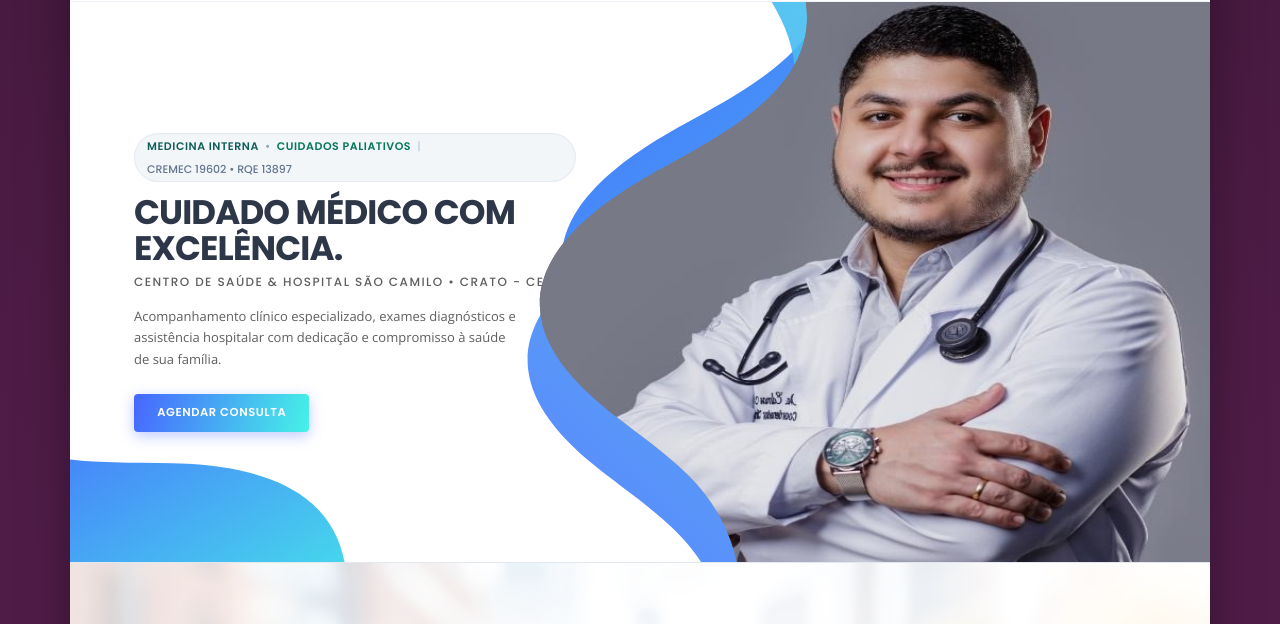
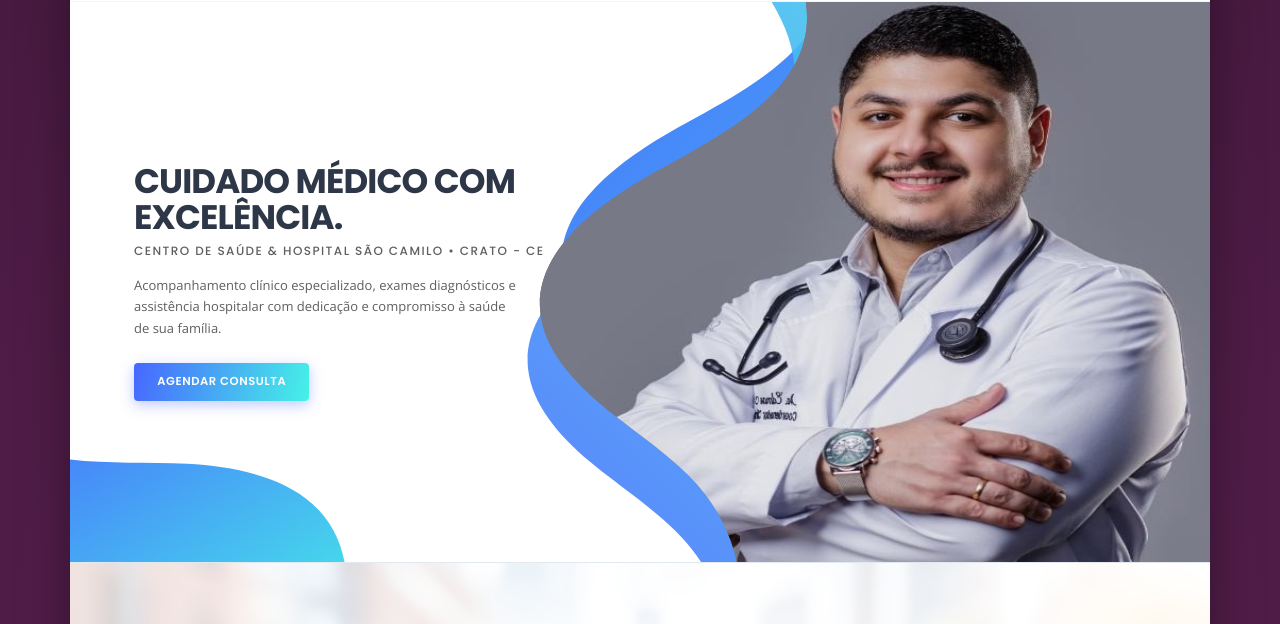
Before and after one commit to josejacobpn-png/Dr-Edmar-Mesquita, a plain HTML site: page index.html in a window 1280 px wide. Shown: the part 139-763 px from the top of the page. Drawn offline with nearby package versions, Linux system fonts and the light colour scheme.

Commit message:
style: remove specialty badge above main hero heading

```diff
--- a/index.html
+++ b/index.html
@@ -237,15 +237,6 @@
               <span class="text-[8px] font-medium text-cyan-300 uppercase tracking-widest block">Médico &bull; Crato</span>
             </div>
           </div>
-        </div>
-
-        <!-- BADGE DE ESPECIALIDADES E REGISTRO MÉDICO (Do novo logo) -->
-        <div class="inline-flex flex-wrap items-center gap-1.5 px-3 py-1 rounded-full bg-slate-100/90 border border-slate-200/80 text-[10px] sm:text-[11px] font-poppins font-semibold text-slate-700 uppercase tracking-wider mb-3">
-          <span class="text-teal-800">Medicina Interna</span>
-          <span class="text-slate-400">&bull;</span>
-          <span class="text-emerald-700">Cuidados Paliativos</span>
-          <span class="text-slate-300">|</span>
-          <span class="text-slate-500 font-medium normal-case tracking-normal">CREMEC 19602 &bull; RQE 13897</span>
         </div>
 
         <!-- TÍTULO PRINCIPAL (Estilo exato "ADVENTURE AWAITS." - Poppins Bold, #2D3748) -->
```
